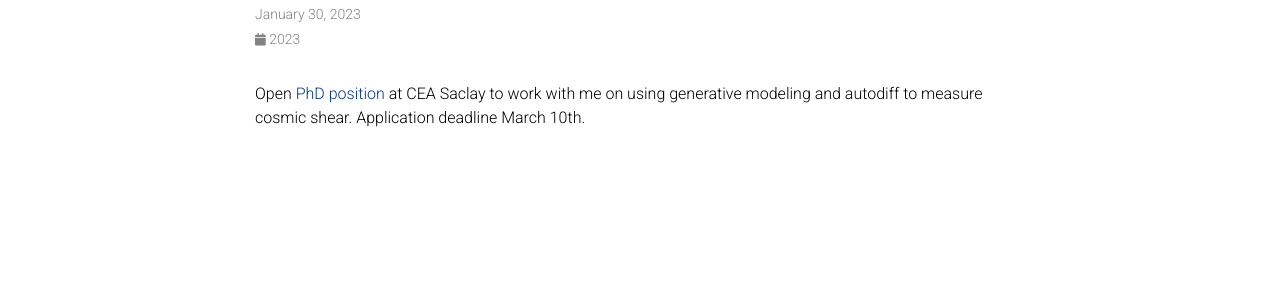
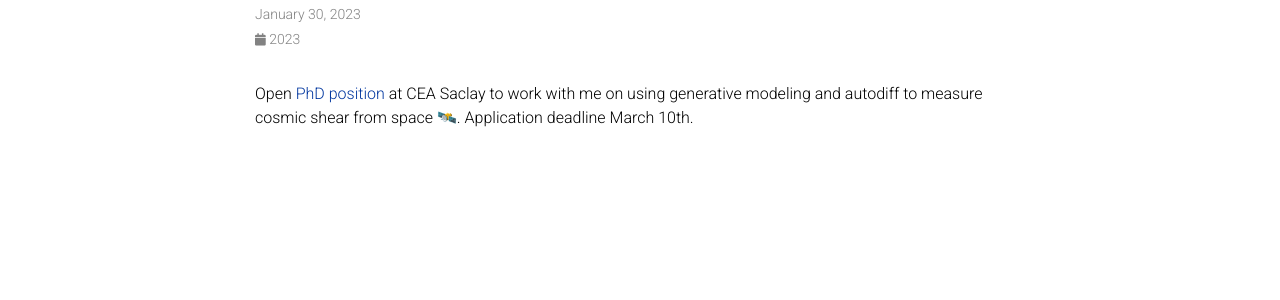
Before and after one commit to EiffL/eiffl.github.io, a Jekyll site: the page built from _news/phd_project.md, in a window 1280 px wide. Shown: the part 157-457 px from the top of the page. Built offline with Jekyll 4.4.1, drawn with Linux system fonts in a browser that asks for light colours; comment, search, counter and statistics services are not loaded; a style sheet for code colours, icons or effects is not loaded.

Commit message:
Update phd_project.md

```diff
--- a/_news/phd_project.md
+++ b/_news/phd_project.md
@@ -4,4 +4,4 @@
 inline: true
 ---
 
-Open [PhD position](http://www.cosmostat.org/wp-content/uploads/2023/01/Sujet-de-these-CNES.pdf) at CEA Saclay to work with me on using generative modeling and autodiff to measure cosmic shear. Application deadline March 10th.
+Open [PhD position](http://www.cosmostat.org/wp-content/uploads/2023/01/sujetThese_ED127_46052.pdf) at CEA Saclay to work with me on using generative modeling and autodiff to measure cosmic shear from space 🛰️. Application deadline March 10th.
```
